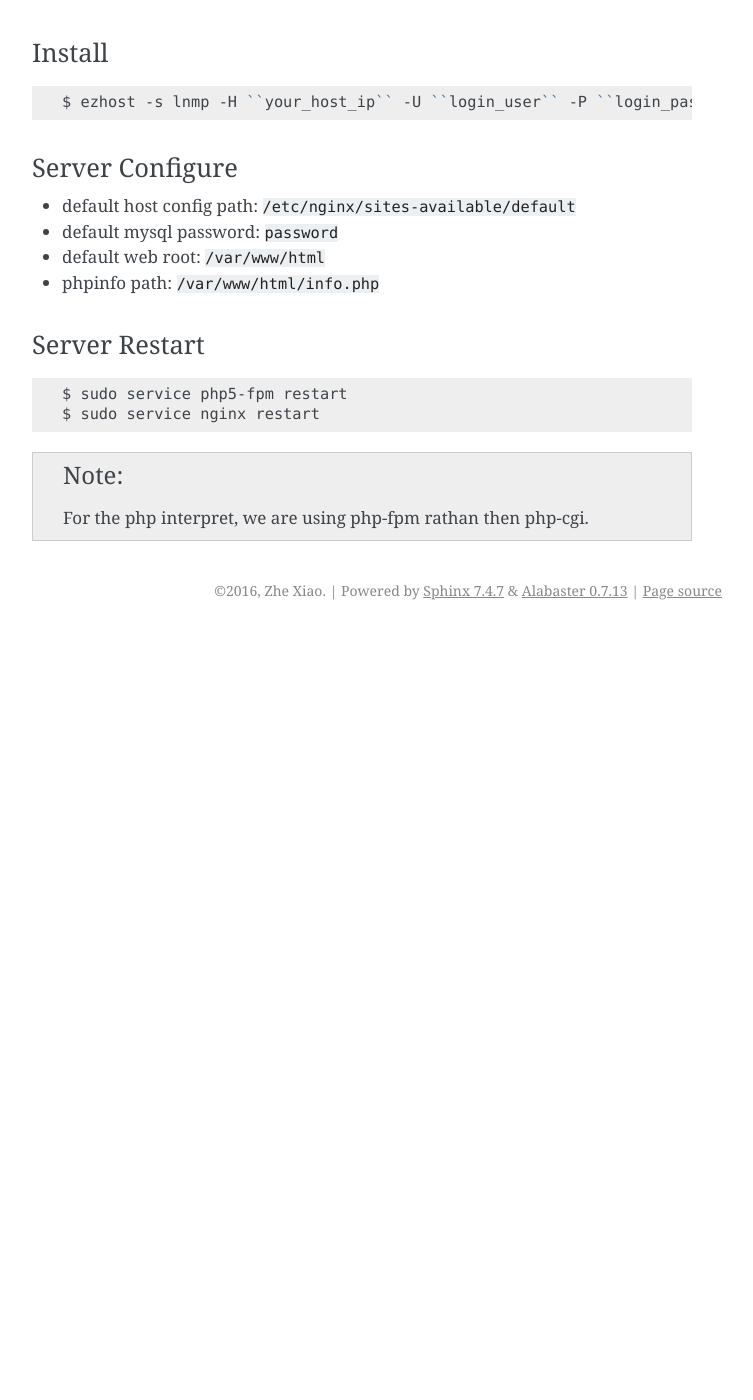
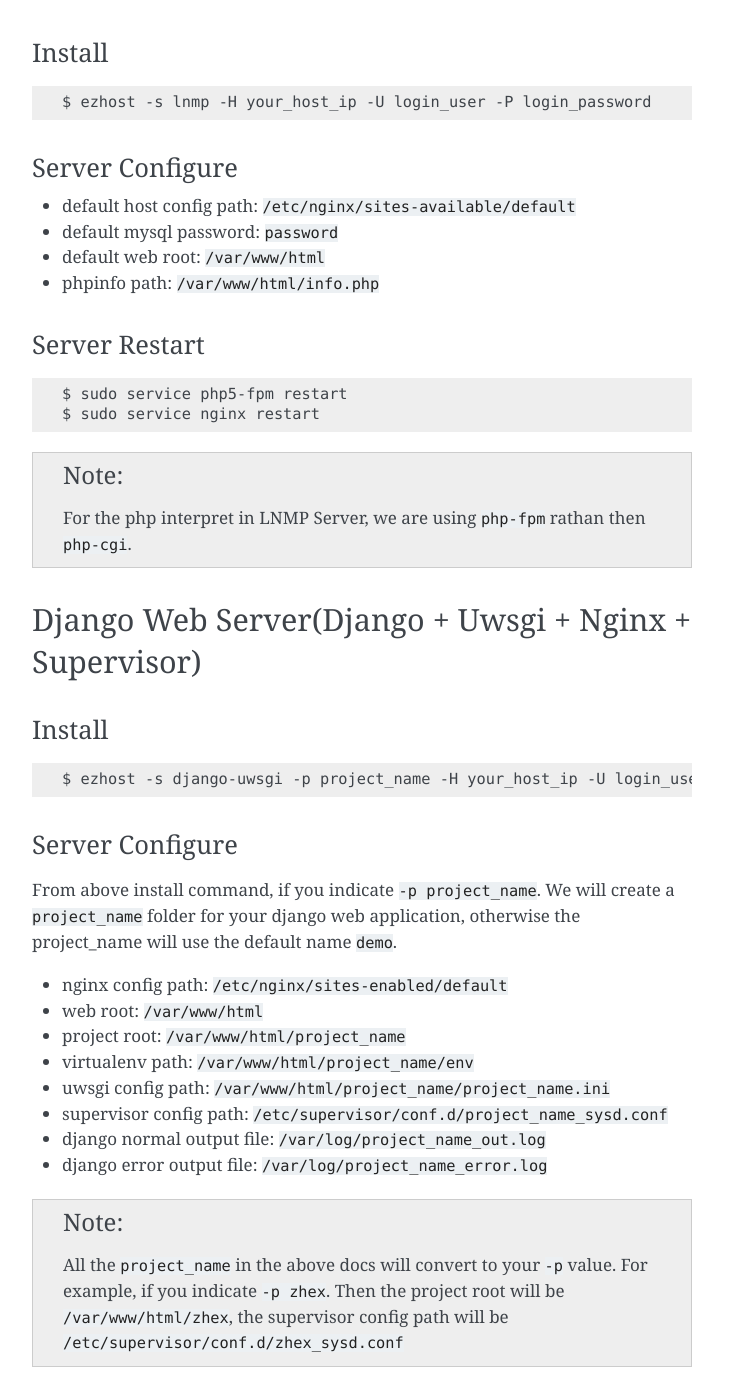
Before and after one commit to zhexiao/ezhost, a Sphinx documentation site: the page built from docs/configurations.rst, in a window 1280 px wide and 1400 px high, scrolled down 731 px. Shown: the whole window, without its empty margins (388-1141 px from the left). Built offline with Sphinx 7.4.7, drawn with Linux system fonts in a browser that asks for light colours; pages that are not in the unit, such as notebooks, are missing from menus; before the commit the page ends 1361 px from its top, so only the background shows below that; some of the changed text lies outside the part shown.

Commit message:
add configuration docs

```diff
--- a/docs/configurations.rst
+++ b/docs/configurations.rst
@@ -10,7 +10,7 @@
 ~~~~~~
 .. code-block:: bash
 
-   $ ezhost -s lamp -H ``your_host_ip`` -U ``login_user`` -P ``login_password``
+   $ ezhost -s lamp -H your_host_ip -U login_user -P login_password
 
 Server Configure
 ~~~~~~
@@ -35,7 +35,7 @@
 ~~~~~~
 .. code-block:: bash
 
-   $ ezhost -s lnmp -H ``your_host_ip`` -U ``login_user`` -P ``login_password``
+   $ ezhost -s lnmp -H your_host_ip -U login_user -P login_password
 
 Server Configure
 ~~~~~~
@@ -52,4 +52,57 @@
    $ sudo service php5-fpm restart
    $ sudo service nginx restart
 
-.. note:: For the php interpret, we are using php-fpm rathan then php-cgi.
+.. note:: For the php interpret in LNMP Server, we are using ``php-fpm`` rathan then ``php-cgi``.
+
+
+
+Django Web Server(Django + Uwsgi + Nginx + Supervisor)
+---------------
+
+Install
+~~~~~~
+.. code-block:: bash
+
+   $ ezhost -s django-uwsgi -p project_name -H your_host_ip -U login_user -P login_password
+
+Server Configure
+~~~~~~
+From above install command, if you indicate ``-p project_name``. We will create a ``project_name`` folder for your django web application, otherwise the project_name will use the default name ``demo``.
+
+- nginx config path: ``/etc/nginx/sites-enabled/default``
+- web root: ``/var/www/html``
+- project root: ``/var/www/html/project_name``
+- virtualenv path: ``/var/www/html/project_name/env``
+- uwsgi config path: ``/var/www/html/project_name/project_name.ini``
+- supervisor config path: ``/etc/supervisor/conf.d/project_name_sysd.conf``
+- django normal output file: ``/var/log/project_name_out.log``
+- django error output file: ``/var/log/project_name_error.log``
+
+.. note:: All the ``project_name`` in the above docs will convert to your ``-p`` value. For example, if you indicate ``-p zhex``. Then the project root will be ``/var/www/html/zhex``, the supervisor config path will be ``/etc/supervisor/conf.d/zhex_sysd.conf``
+
+
+Virtualenv
+~~~~~~
+For django project, we will auto use virtualenv to create a virtual environment for store all these installed packages. You can find your virtualenv path from ``Server Configure``.
+
+The following command is a basic usage for your virtualenv.
+
+.. code-block:: bash
+
+   # go to your project dir
+   $ cd /var/www/html/project_name
+
+   # active your env
+   $ source env/bin/activate
+
+   # if you want to deactive your env
+   $ deactivate
+
+Server Restart
+~~~~~~
+.. code-block:: bash
+
+   $ service nginx restart
+   $ sudo supervisorctl reread && sudo supervisorctl update
+
+.. note:: we are use supervisor to control the uwsgi service auto restart. More details about supervisor: http://supervisord.org/index.html
```
